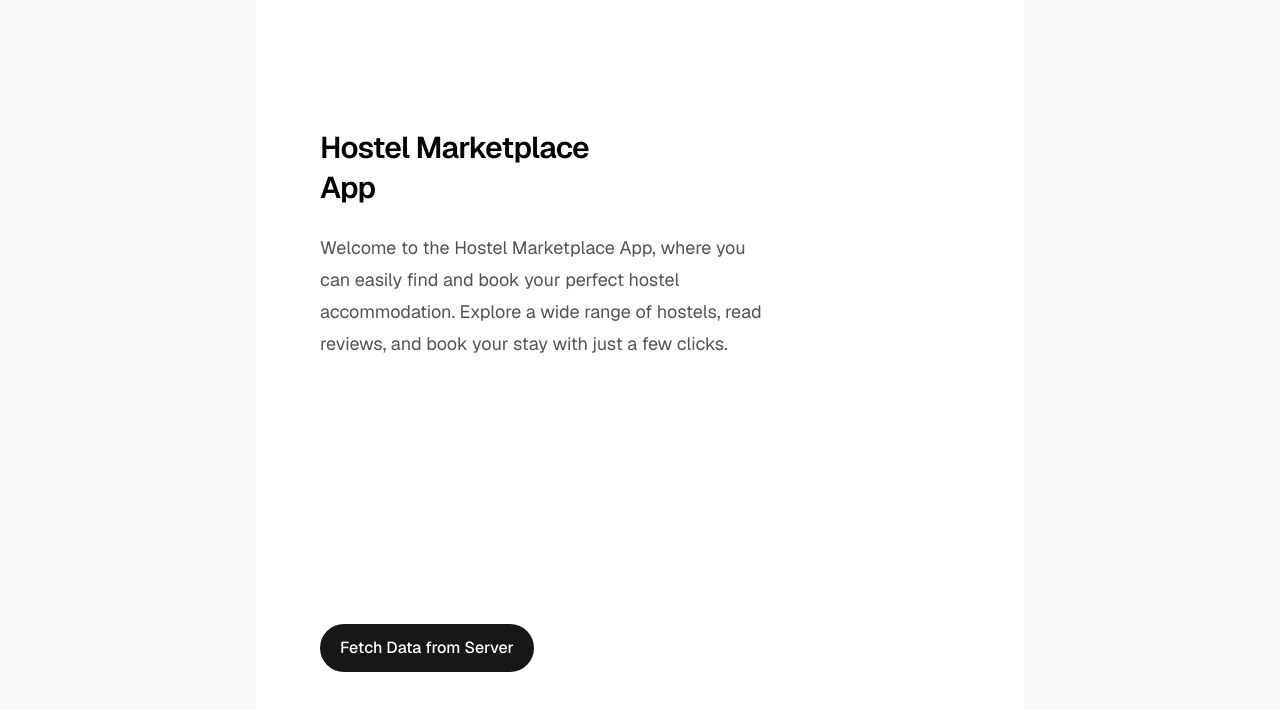
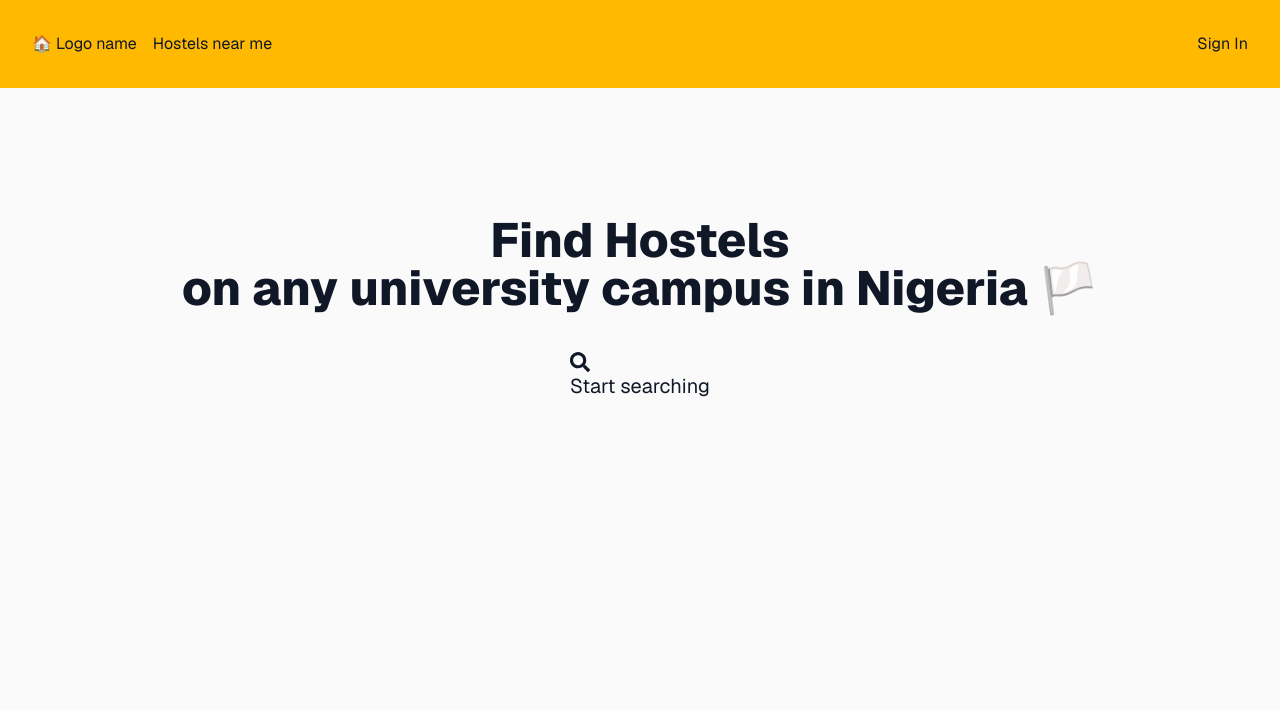
Before and after one commit to fagbenjaenoch/dorms-ng, a Next.js app in the folder app/web-app/: page / in a window 1280 px wide. Shown: the top 710 px of the page. Built offline with nearby package versions, Linux system fonts and the light colour scheme.

Commit message:
minor landing page update

```diff
--- a/app/web-app/app/page.tsx
+++ b/app/web-app/app/page.tsx
@@ -1,33 +1,24 @@
 "use client";
 
+import { FaSearch } from "react-icons/fa";
+
 export default function Home() {
-  const handleClick = () => {
-    fetch("https://jsonplaceholder.typicode.com/todos/1")
-      .then((res) => res.json())
-      .then((data) => console.log(data))
-      .catch((err) => console.error(err));
-  };
-
   return (
-    <div className="flex min-h-screen items-center justify-center bg-zinc-50 font-sans dark:bg-black">
-      <main className="flex min-h-screen w-full max-w-3xl flex-col items-center justify-between py-32 px-16 bg-white dark:bg-black sm:items-start">
-        <div className="flex flex-col items-center gap-6 text-center sm:items-start sm:text-left">
-          <h1 className="max-w-xs text-3xl font-semibold leading-10 tracking-tight text-black dark:text-zinc-50">
-            Hostel Marketplace App
-          </h1>
-          <p className="max-w-md text-lg leading-8 text-zinc-600 dark:text-zinc-400">
-            Welcome to the Hostel Marketplace App, where you can easily find and book
-            your perfect hostel accommodation. Explore a wide range of hostels, read
-            reviews, and book your stay with just a few clicks.
-          </p>
+    <div className="min-h-screen bg-zinc-50 text-gray-900 font-sans">
+      <div className="flex justify-between px-8 py-8 bg-amber-400">
+        <div className="flex gap-4">
+          <span>🏠 Logo name</span>
+          <a href="#">Hostels near me</a>
         </div>
-        <div className="flex flex-col gap-4 text-base font-medium sm:flex-row">
-          <button
-            onClick={() => handleClick()}
-            className="flex h-12 w-fit items-center justify-center gap-2 rounded-full bg-foreground px-5 text-background transition-colors hover:bg-[#383838] dark:hover:bg-[#ccc]"
-          >
-            Fetch Data from Server
-          </button>
+        <div>Sign In</div>
+      </div>
+      <main className="flex flex-col items-center gap-10 py-32">
+        <h1 className="text-5xl font-extrabold text-center">
+          Find Hostels <br />
+          on any university campus in Nigeria 🏳️
+        </h1>
+        <div className="text-xl">
+          <FaSearch /> Start searching
         </div>
       </main>
     </div>
--- a/app/web-app/package.json
+++ b/app/web-app/package.json
@@ -11,7 +11,8 @@
   "dependencies": {
     "next": "16.1.6",
     "react": "19.2.3",
-    "react-dom": "19.2.3"
+    "react-dom": "19.2.3",
+    "react-icons": "^5.5.0"
   },
   "devDependencies": {
     "@tailwindcss/postcss": "^4",
```
Also changed, not shown: 1 other file (tests, documents, lock files or other folders).
